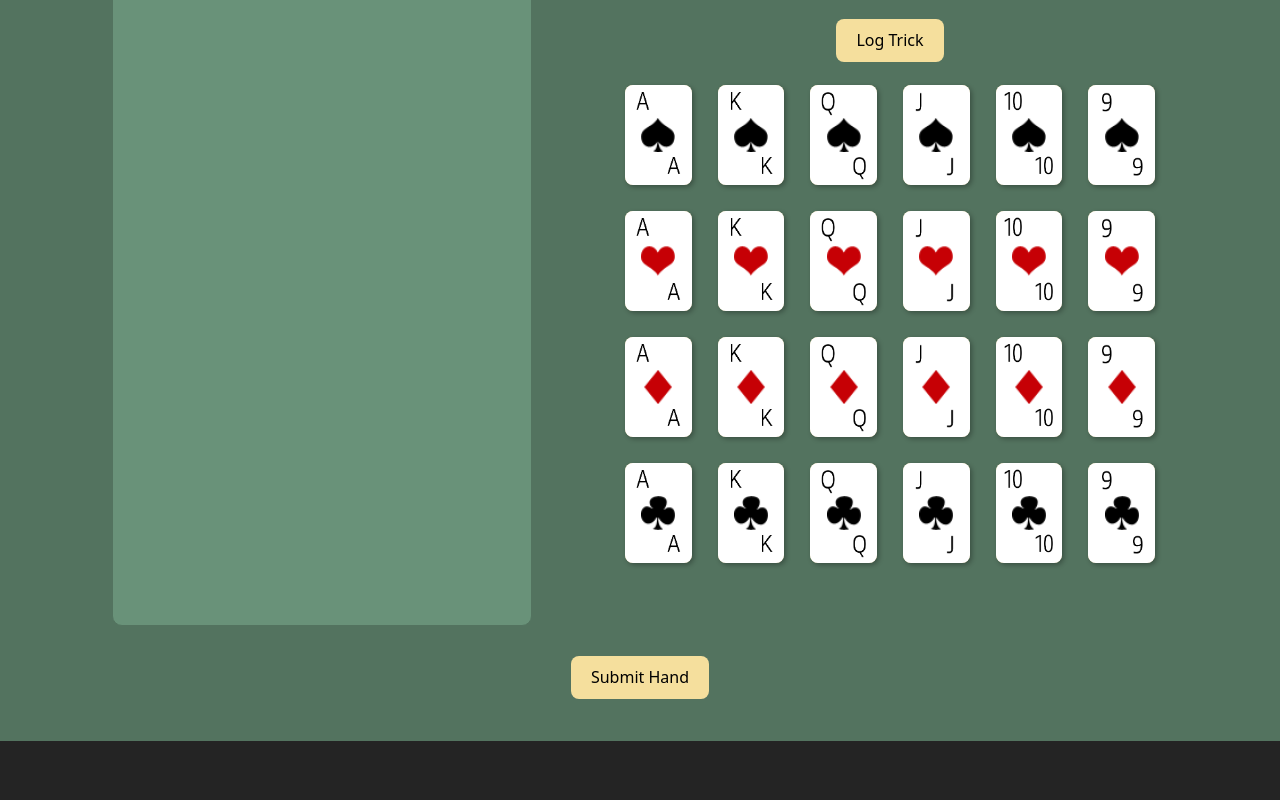
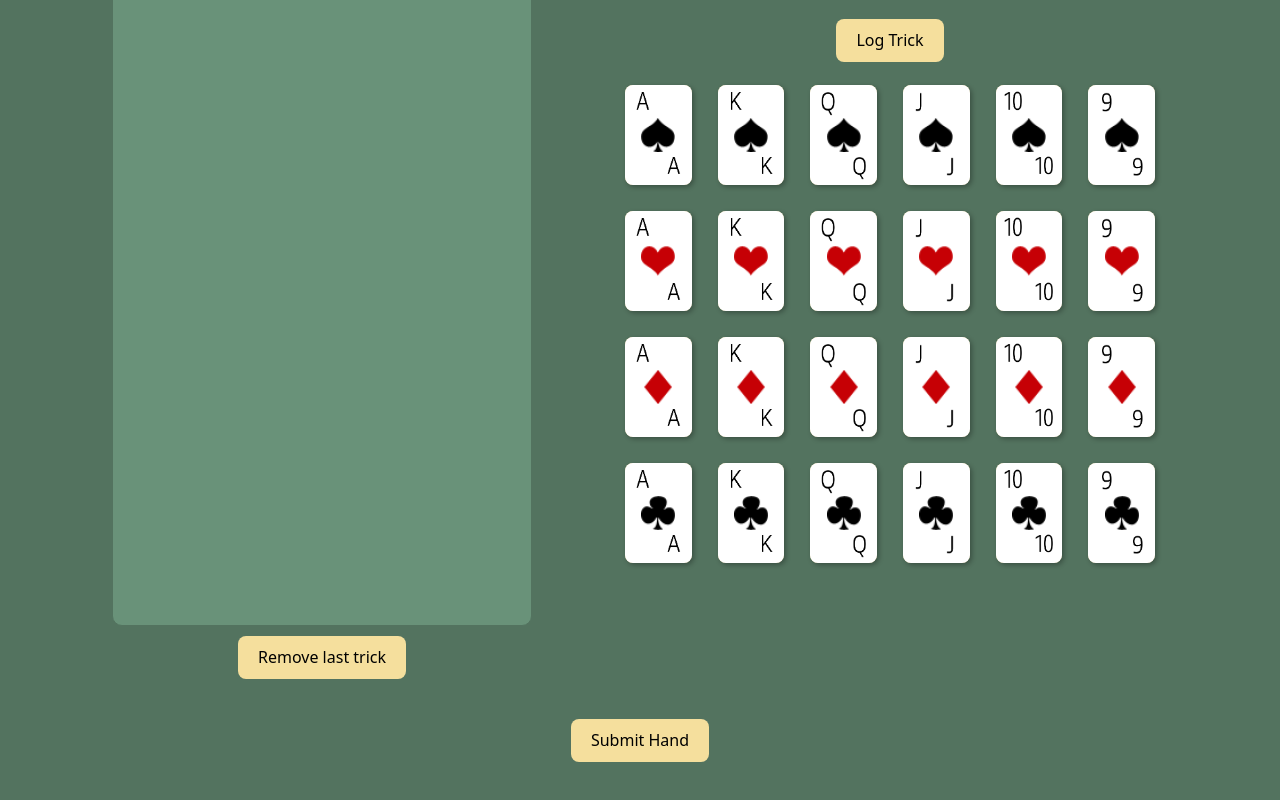
Before and after one commit to caylajr2/euchreData, a React (Vite) app in the folder euchre-data-entry-react/: page / in a window 1280 px wide. Shown: the part 601-1401 px from the top of the page. Before the commit the page ends 1342 px from the top, so only its background shows below. Built offline with nearby package versions, Linux system fonts and the light colour scheme; a web font is replaced by a local one.

Commit message:
add remove trick

```diff
--- a/euchre-data-entry-react/src/components/HandLogger.jsx
+++ b/euchre-data-entry-react/src/components/HandLogger.jsx
@@ -24,17 +24,27 @@ const HandLogger = ({ addHandToFile }) => {
 
     // function to add trick to array of logged tricks, will be moved to hand component
     const addTrickToHand = trick => {
-        const newDeck = deck;
+        setTricks(prev => [...prev, trick]);
+    }
 
-        setTricks(prev => [...prev, trick]);
+    const removeTrickFromHand = () => {
+        if (tricks.length === 0) {
+            alert('there are no tricks to remove yet');
+        } else {
+            const prevTrick = tricks[tricks.length - 1];
+            for (const card of prevTrick) {
+                addCardToDeck(card.suit.name, card.value.name);
+            }
+            setTricks(prev => prev.slice(0,-1));
+        }
     }
 
     // function to add bid to array of logged bids
     const addBidToHand = (newSuit, newValue) => {
         if (bids.length >= 6) {
-        alert("Can only have six bids in a hand");
+            alert("Can only have six bids in a hand");
         } else if (bids.length !== 0 && newValue <= bids.at(-1).value.value) {
-        alert("Bid must be larger than previous bid");
+            alert("Bid must be larger than previous bid");
         } else {
             const suit = biddingSuits.find(e => e.name === newSuit);
             const value = biddingValues.find(e => e.name === newValue);
@@ -45,9 +55,9 @@ const HandLogger = ({ addHandToFile }) => {
 
     const removeBidFromHand = () => {
         if (bids.length <= 0) {
-        alert("Can only have six bids in a hand");
+            alert("Can only have six bids in a hand");
         } else {
-        setBids(prev => prev.slice(0,-1));
+            setBids(prev => prev.slice(0,-1));
         }
     }
 
@@ -60,7 +70,12 @@ const HandLogger = ({ addHandToFile }) => {
                 return card;
             }))
 
-            addHandToFile({bids, tricks: simpleTricks})
+            const simpleBids = bids.map(b => { return { suit: b.suit.name, value: b.value.name } })
+
+            addHandToFile({ bids: simpleBids, tricks: simpleTricks })
+            setBids([])
+            setTricks([])
+            setDeck(cards)
         }
     }
 
@@ -97,7 +112,7 @@ const HandLogger = ({ addHandToFile }) => {
             <BidLogger bids={bids} addBid={addBidToHand} removeBid={removeBidFromHand} />
             {/* TrickLogger updates tricks array with each full trick */}
             <h2>Tricks</h2>
-            <TrickLogger tricksPlayed={tricks} addTrick={addTrickToHand} deck={deck} addCardToDeck={addCardToDeck} removeCardFromDeck={removeCardFromDeck} />
+            <TrickLogger tricksPlayed={tricks} addTrick={addTrickToHand} deck={deck} addCardToDeck={addCardToDeck} removeCardFromDeck={removeCardFromDeck} removeTrickFromHand={removeTrickFromHand} />
             <button type='submit' onClick={() => handleAddHand(bids, tricks)} >Submit Hand</button>
         </>
     )
--- a/euchre-data-entry-react/src/components/TrickLogger.jsx
+++ b/euchre-data-entry-react/src/components/TrickLogger.jsx
@@ -4,7 +4,7 @@ import CardButtons from './CardButtons'
 import Trick from './Trick'
 import '../styles/trickStyle.css'
 
-const TrickLogger = ({ tricksPlayed, addTrick, deck, addCardToDeck, removeCardFromDeck }) => {
+const TrickLogger = ({ tricksPlayed, addTrick, deck, addCardToDeck, removeCardFromDeck, removeTrickFromHand }) => {
     // keeps track of cards played in current open trick
     const [cardsPlayed, setCardsPlayed] = useState([])
 
@@ -54,6 +54,15 @@ const TrickLogger = ({ tricksPlayed, addTrick, deck, addCardToDeck, removeCardFr
         }
     }
 
+    const handleRemoveTrick = () => {
+        removeTrickFromHand();
+        for (const card of cardsPlayed) {
+            addCardToDeck(card.suit.name, card.value.name)
+        }
+        setCardsPlayed([]);
+    }
+
+
     return (
         <div id='trick-logger-container'>
             <div id="previous-tricks-comtainer">
@@ -66,6 +75,7 @@ const TrickLogger = ({ tricksPlayed, addTrick, deck, addCardToDeck, removeCardFr
                         </li>
                     )}
                 </ul>
+                <button onClick={handleRemoveTrick}>Remove last trick</button>
             </div>
             <div id='current-trick-container'>
                 {/* displays cards played on current trick */}
```
Also changed, not shown: 1 other file (tests, documents, lock files or other folders).
